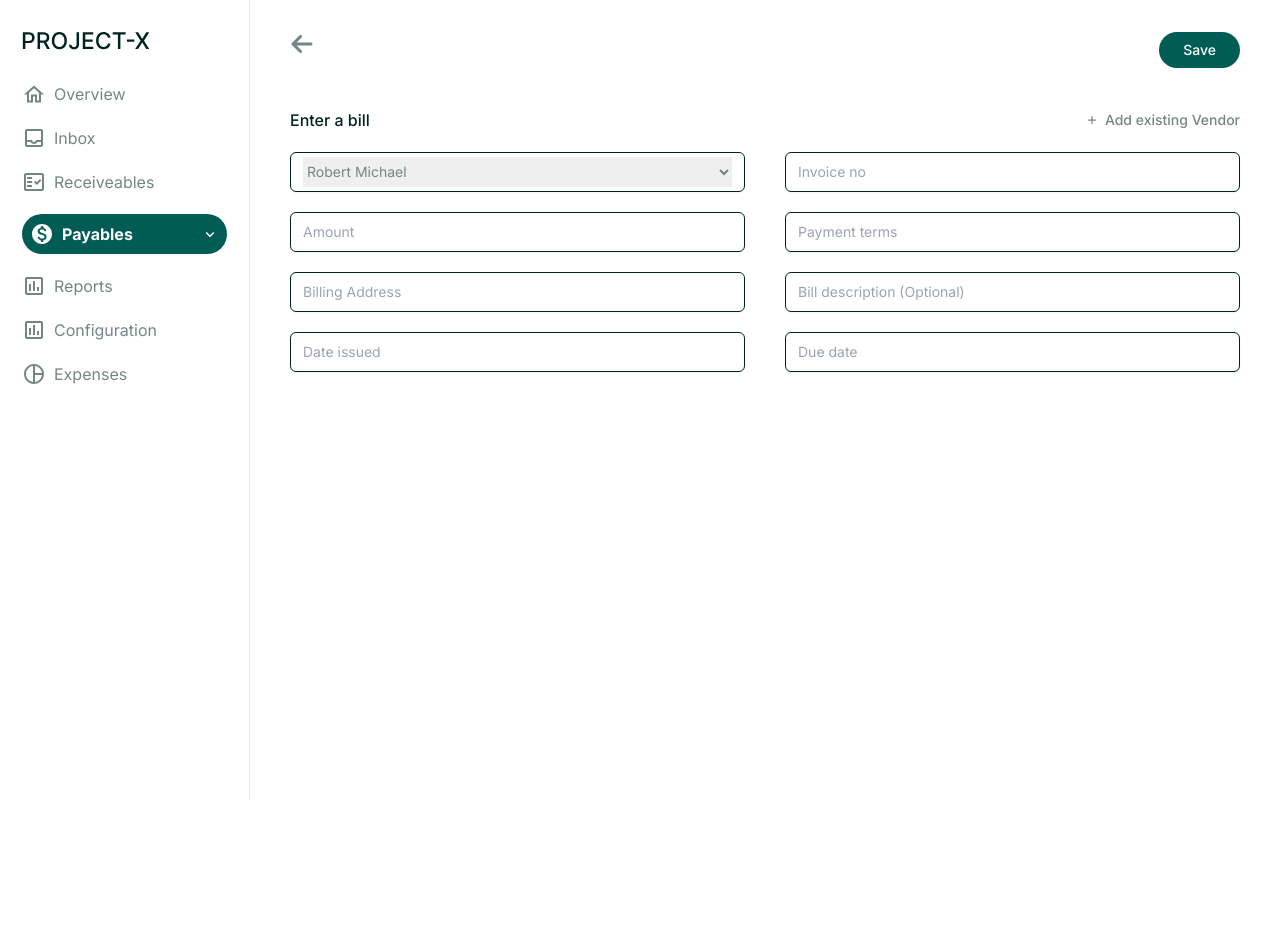
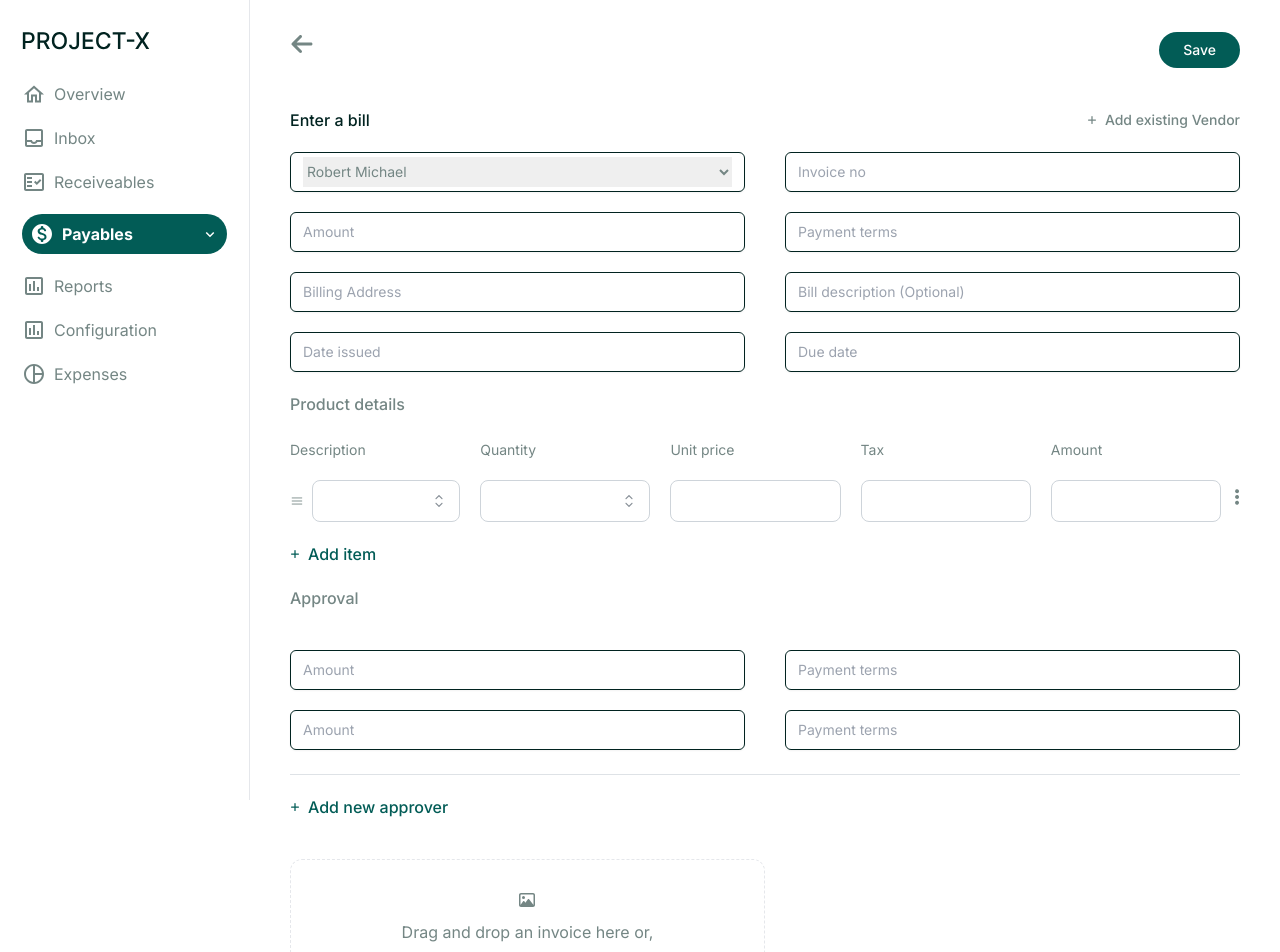
Before and after one commit to adaji025/troo-test, a React (Vite) app: page /create-bills in a window 1280 px wide. Shown: the top 952 px of the page. Before the commit the page ends 800 px from the top, so only its background shows below. Built offline with nearby package versions, Linux system fonts and the light colour scheme.

Commit message:
completed the create bills page

```diff
--- a/package.json
+++ b/package.json
@@ -18,6 +18,7 @@
     "dayjs": "^1.11.10",
     "react": "^18.2.0",
     "react-dom": "^18.2.0",
+    "react-dropzone": "^14.2.3",
     "react-icons": "^5.0.1",
     "react-router-dom": "^6.21.3",
     "tailwind-merge": "^2.2.1"
--- a/src/App.tsx
+++ b/src/App.tsx
@@ -8,7 +8,7 @@ export default function App() {
   return (
     <MantineProvider
       theme={{
-        primaryColor: "blue",
+        primaryColor: "green",
         fontFamily: "Inter, sans-serif",
         defaultRadius: 8,
       }}
--- a/src/components/ui/input.tsx
+++ b/src/components/ui/input.tsx
@@ -1,5 +1,4 @@
 import * as React from "react";
-import { FaRegEye } from "react-icons/fa";
 import { cn } from "../../lib/utils";
 
 export interface InputProps
--- a/src/pages/Payables/CreateBills.tsx
+++ b/src/pages/Payables/CreateBills.tsx
@@ -1,11 +1,41 @@
+import { Divider, Select, TextInput } from "@mantine/core";
 import { useNavigate } from "react-router-dom";
 import { FaArrowLeft } from "react-icons/fa6";
 import { FaPlus } from "react-icons/fa6";
 import { Input } from "../../components/ui/input";
 import SelectInput from "../../components/ui/SelectInput";
+import { HiOutlineBars3 } from "react-icons/hi2";
+import { SlOptionsVertical } from "react-icons/sl";
+import { useForm } from "@mantine/form";
+import { randomId } from "@mantine/hooks";
+import { BiTrash } from "react-icons/bi";
+import { Upload } from "./components/Upload";
 
 const CreateBills = () => {
   const navigate = useNavigate();
+  const form = useForm({
+    initialValues: {
+      datapoints: [
+        {
+          desc: "",
+          qty: "",
+          price: "",
+          amount: "",
+          tax: "",
+          key: randomId(),
+        },
+      ],
+      approval: [
+        {
+          title: "",
+          assignTo: "",
+          when: "",
+          amount: "",
+          key: randomId(),
+        },
+      ],
+    },
+  });
   const options = [
     {
       label: "Robert Michael",
@@ -20,6 +50,97 @@ const CreateBills = () => {
       value: "John Doe",
     },
   ];
+
+  const ProductDetails = form.values.datapoints.map((item, index) => (
+    <div className="relative">
+      <div
+        className="mt-6 grid grid-cols-3 sm:grid-cols-5 gap-5 relative  w-[98%]"
+        key={item.key}
+      >
+        <div>
+          <h2 className="text-sm mb-5">Description</h2>
+          <div className="flex items-center gap-2">
+            <HiOutlineBars3 />
+            <Select
+              radius="md"
+              size="md"
+              className=" w-full border-0 border-secondary rounded"
+              data={[
+                { label: "Generator", value: "Generator" },
+                { label: "Generator2", value: "Generator2" },
+                { label: "Generator3", value: "Generator3" },
+              ]}
+              clearable
+            />
+          </div>
+        </div>
+
+        <div>
+          <h2 className="text-sm mb-5">Quantity</h2>
+          <Select
+            radius="md"
+            size="md"
+            className="w-full border-0 border-secondary rounded"
+            data={[
+              { label: "1", value: "1" },
+              { label: "2", value: "2" },
+              { label: "3", value: "3" },
+              { label: "4", value: "4" },
+              { label: "5", value: "5" },
+              { label: "6", value: "6" },
+              { label: "7", value: "7" },
+            ]}
+            clearable
+          />
+        </div>
+
+        <div>
+          <h2 className="text-sm mb-5">Unit price</h2>
+          <TextInput size="md" />
+        </div>
+        <div>
+          <h2 className="text-sm mb-5">Tax</h2>
+          <TextInput size="md" />
+        </div>
+        <div>
+          <h2 className="text-sm mb-5">Amount</h2>
+          <TextInput size="md" />
+        </div>
+        <SlOptionsVertical className="absolute -right-6 top-[30%] sm:top-[60%]" />
+
+        {index !== 0 && (
+          <BiTrash
+            size={24}
+            color="red"
+            className="absolute right-0"
+            onClick={() => form.removeListItem("datapoints", index)}
+          />
+        )}
+      </div>
+    </div>
+  ));
+
+  const ApprovalData = form.values.approval.map((item, index) => (
+    <div className="relative mt-10" key={item.key}>
+      <div className="mt-5 flex flex-col sm:flex-row gap-5 lg:gap-10">
+        <Input className="w-full" placeholder="Amount" />
+        <Input className="w-full" placeholder="Payment terms" />
+      </div>
+      <div className="mt-5 flex flex-col sm:flex-row gap-5 lg:gap-10">
+        <Input className="w-full" placeholder="Amount" />
+        <Input className="w-full" placeholder="Payment terms" />
+      </div>
+      <Divider mt={24} />
+      {index !== 0 && (
+        <BiTrash
+          size={24}
+          color="red"
+          className="absolute right-0 -top-7"
+          onClick={() => form.removeListItem("approval", index)}
+        />
+      )}
+    </div>
+  ));
   return (
     <div>
       <div className="flex justify-between">
@@ -51,6 +172,53 @@ const CreateBills = () => {
         <Input className="w-full" placeholder="Date issued  " />
         <Input className="w-full" placeholder="Due date" />
       </div>
+
+      <div className="mt-5">
+        <h2 className="font-medium">Product details</h2>
+
+        {ProductDetails}
+        <div
+          className="text-primary mt-5 mx-auto text-base flex items-center gap-2 cursor-pointer font-medium"
+          onClick={() => {
+            form.insertListItem("datapoints", {
+              desc: "",
+              qty: "",
+              price: "",
+              amount: "",
+              tax: "",
+              key: randomId(),
+            });
+          }}
+        >
+          <FaPlus size={10} />
+          Add item
+        </div>
+      </div>
+
+      <div className="mt-5">
+        <h2 className="font-medium">Approval</h2>
+
+        {ApprovalData}
+        <div
+          className="text-primary mt-5 mx-auto text-base flex items-center gap-2 cursor-pointer font-medium"
+          onClick={() => {
+            form.insertListItem("approval", {
+              desc: "",
+              qty: "",
+              price: "",
+              amount: "",
+              tax: "",
+              key: randomId(),
+            });
+          }}
+        >
+          <FaPlus size={10} />
+          Add new approver
+        </div>
+      </div>
+      <div className="mt-10 w-full md:w-1/2">
+        <Upload />
+      </div>
     </div>
   );
 };
--- /dev/null
+++ b/src/pages/Payables/components/Upload.tsx
@@ -0,0 +1,46 @@
+import { Button } from "@mantine/core";
+import { useDropzone } from "react-dropzone";
+import { GrStatusGood } from "react-icons/gr";
+import { FaRegImage } from "react-icons/fa6";
+
+export const Upload = () => {
+  const { acceptedFiles, getRootProps, getInputProps } = useDropzone({
+    maxFiles: 1,
+  });
+
+  return (
+    <>
+      <div className="mt-10">
+        <div
+          {...getRootProps({
+            className:
+              "dropzone flex justify-center my-2 rounded-xl  cursor-pointer border gap-3 rounded-10 p-2 py-8 border-dashed",
+          })}
+        >
+          <input {...getInputProps()} />
+          {acceptedFiles.length === 0 && (
+            <div className="grid place-items-center">
+              <div className=" flex justify-center items-center">
+                <FaRegImage />
+              </div>
+              <div className="flex gap-2 mt-3">
+                Drag and drop an invoice here or,
+              </div>
+              <Button
+                size="sm"
+                className="bg-primary mt-4 rounded-full font-medium"
+              >
+                Browse computer
+              </Button>
+            </div>
+          )}
+          {acceptedFiles.length !== 0 && (
+            <div className="flex items-center gap-1">
+              <GrStatusGood size="20" color="#00D8D8" /> {acceptedFiles[0].name}
+            </div>
+          )}
+        </div>
+      </div>
+    </>
+  );
+};
```
Also changed, not shown: 1 other file (tests, documents, lock files or other folders).
